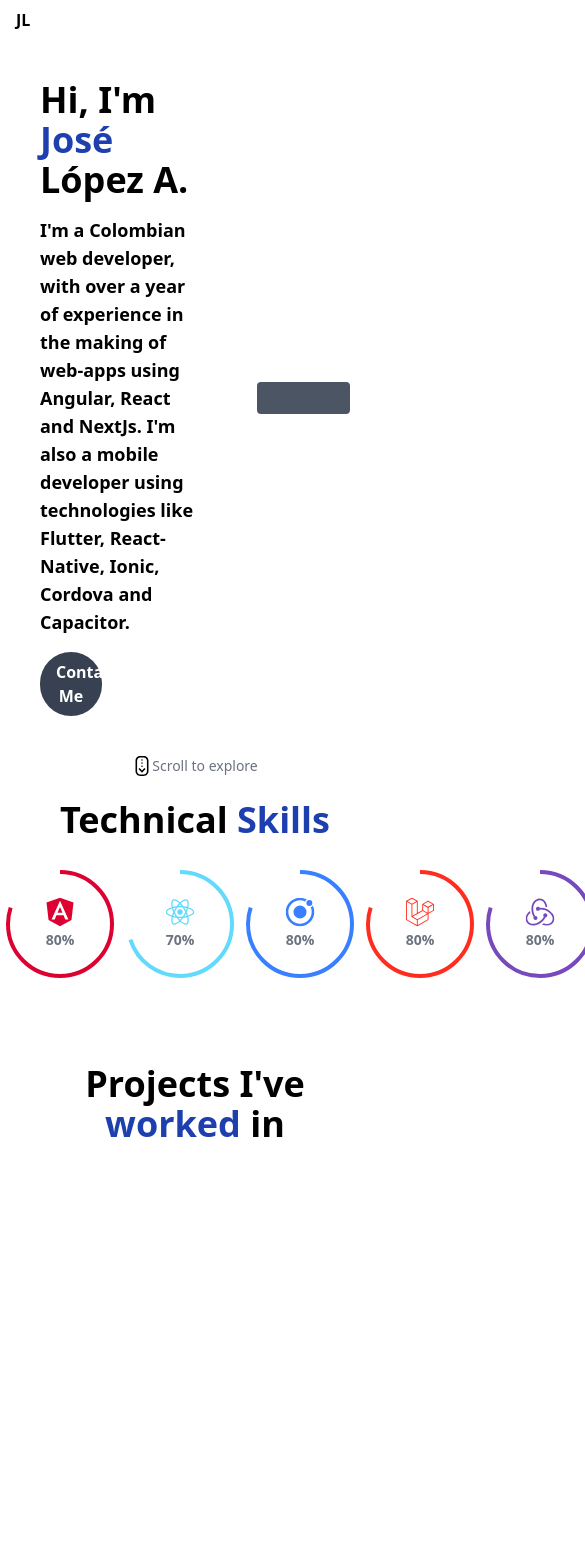
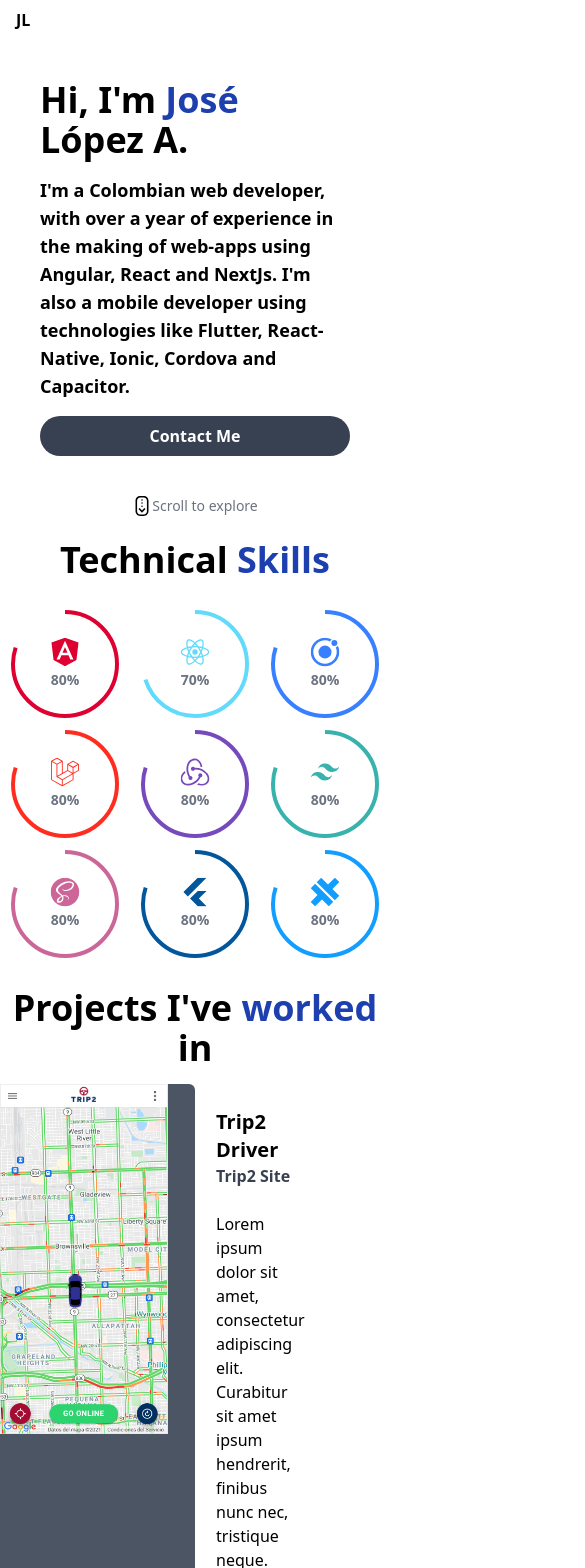
Before and after one commit to JoseLopez01/personal-website, a Next.js app: page / in a window 390 px wide. Shown: the top 1568 px of the page, 585 px wide, since content can reach past the window. Before the commit the page ends 1224 px from the top, so only its background shows below. Built offline with nearby package versions, Linux system fonts and the light colour scheme.

Commit message:
Responsive design added to frist elements

```diff
--- a/components/Hero.js
+++ b/components/Hero.js
@@ -17,11 +17,11 @@ export default function Hero() {
               Ionic, Cordova and Capacitor.
             </p>
           </div>
-          <button className="bg-gray-700 w-2/5 px-4 py-2 font-semibold rounded-full text-white hover:bg-gray-800 transition duration-500">
+          <button className="bg-gray-700 w-full md:w-2/5 px-4 py-2 font-semibold rounded-full text-white hover:bg-gray-800 transition duration-500">
             Contact Me
           </button>
         </div>
-        <div className="w-full md:w-1/2 h-full">
+        <div className="hidden h-full md:block md:w-1/2">
           <div className="h-full ml-auto rounded w-3/5 p-4 bg-gray-600"></div>
         </div>
       </div>
--- a/components/Skills.js
+++ b/components/Skills.js
@@ -10,7 +10,6 @@ import TailwindSvg from '../icons/TailwindSvg';
 import Skill from './Skill';
 
 export default function Skills() {
-
   const skills = [
     {
       name: 'Angular',
@@ -69,11 +68,11 @@ export default function Skills() {
   ];
 
   return (
-    <div>
+    <>
       <div className="text-4xl font-bold md:text-5xl text-center m-6">
         Technical <span className="text-blue-800">Skills</span>
       </div>
-      <div className="flex justify-around">
+      <div className="flex flex-wrap justify-around">
         {skills.map((skill, index) => (
           <Skill
             percent={skill.percent}
@@ -84,6 +83,6 @@ export default function Skills() {
           />
         ))}
       </div>
-    </div>
+    </>
   );
 }
--- a/components/Work.js
+++ b/components/Work.js
@@ -1,11 +1,13 @@
+import Project from './Project.js';
+
 function Work() {
   return (
-    <div className="p-10">
-      <div className="text-4xl font-bold md:text-5xl text-center m-10">
+    <div className="my-6 md:p-10">
+      <div className="text-4xl font-bold md:text-5xl text-center md:m-10">
         Projects I've <span className="text-blue-800">worked</span> in
       </div>
       <div>
-
+        <Project />
       </div>
     </div>
   );
--- a/pages/_app.js
+++ b/pages/_app.js
@@ -14,7 +14,7 @@ function MyApp({ Component, pageProps }) {
       </Head>
       <main
         role="main"
-        className="container max-w-screen-xl mx-auto font-sans md:py-2 h-full"
+        className="container max-w-screen-xl mx-auto font-sans md:py-2"
       >
         <Header />
         <Component {...pageProps} />
```
